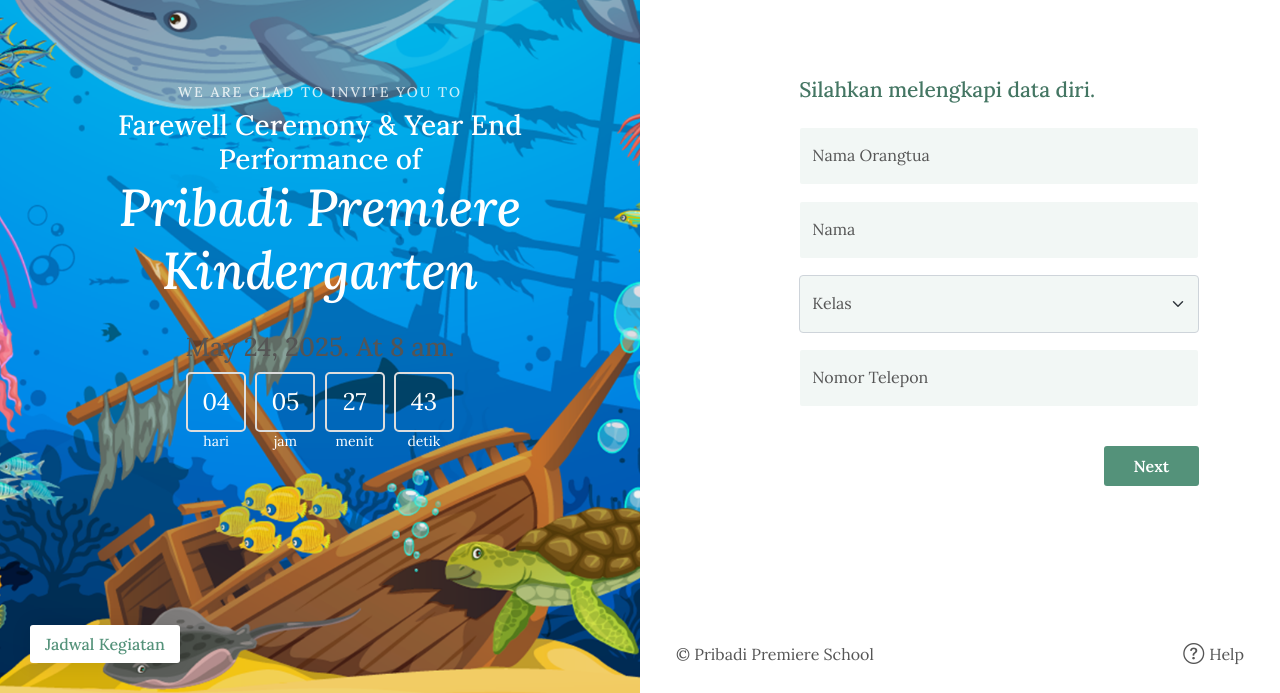
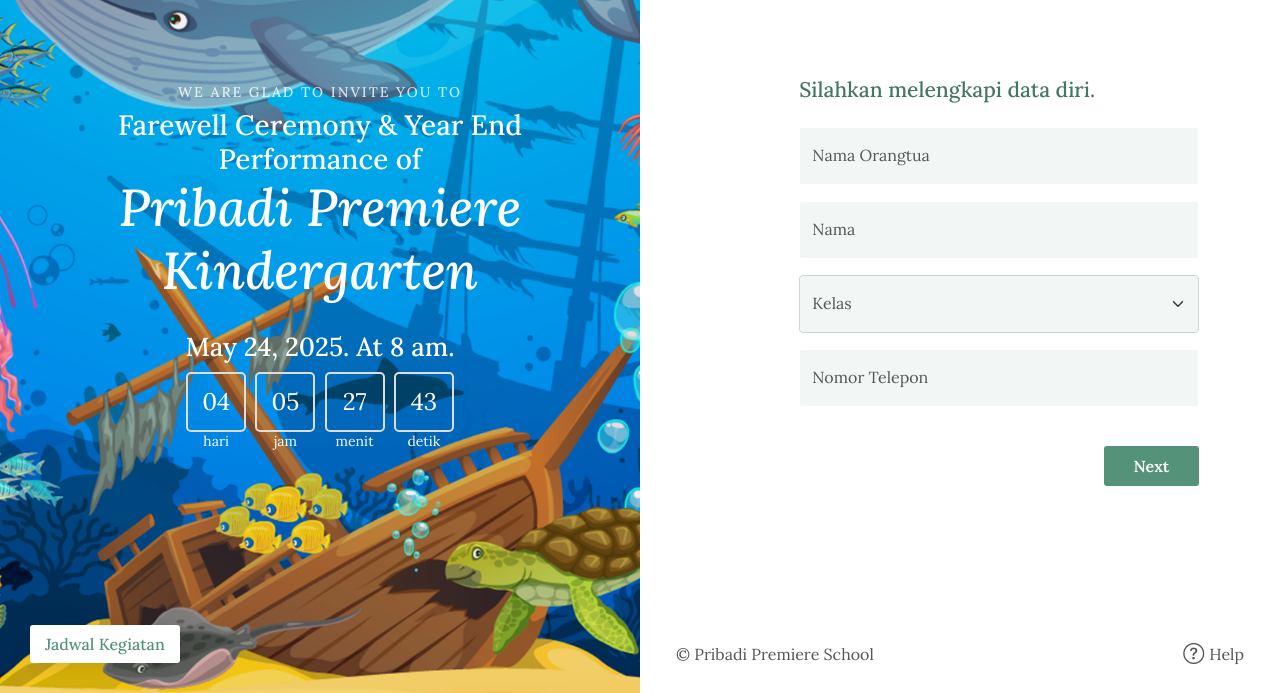
Before and after one commit to Zynthink/Invitation, a plain HTML site: page index.html in a window 1280 px wide. Shown: the part 107-800 px from the top of the page. Drawn offline with Linux system fonts and the light colour scheme.

Commit message:
Update index.html

```diff
--- a/index.html
+++ b/index.html
@@ -60,7 +60,7 @@
 	                <div>
 	                    <h1 style="color: white;"><small style="color: white;" >We are glad to invite you to</small> Farewell Ceremony & Year End Performance of<em>Pribadi Premiere Kindergarten</em></h1>
 	                    <div class="countdown" style="color: white;">
-	                        <h4 >May 24, 2025. At 8 am.</h4>
+	                        <h4 style="color:white;">May 24, 2025. At 8 am.</h4>
 	                        <div class="container_count">
 	                            <div id="days">00</div>hari
 	                        </div>
```
